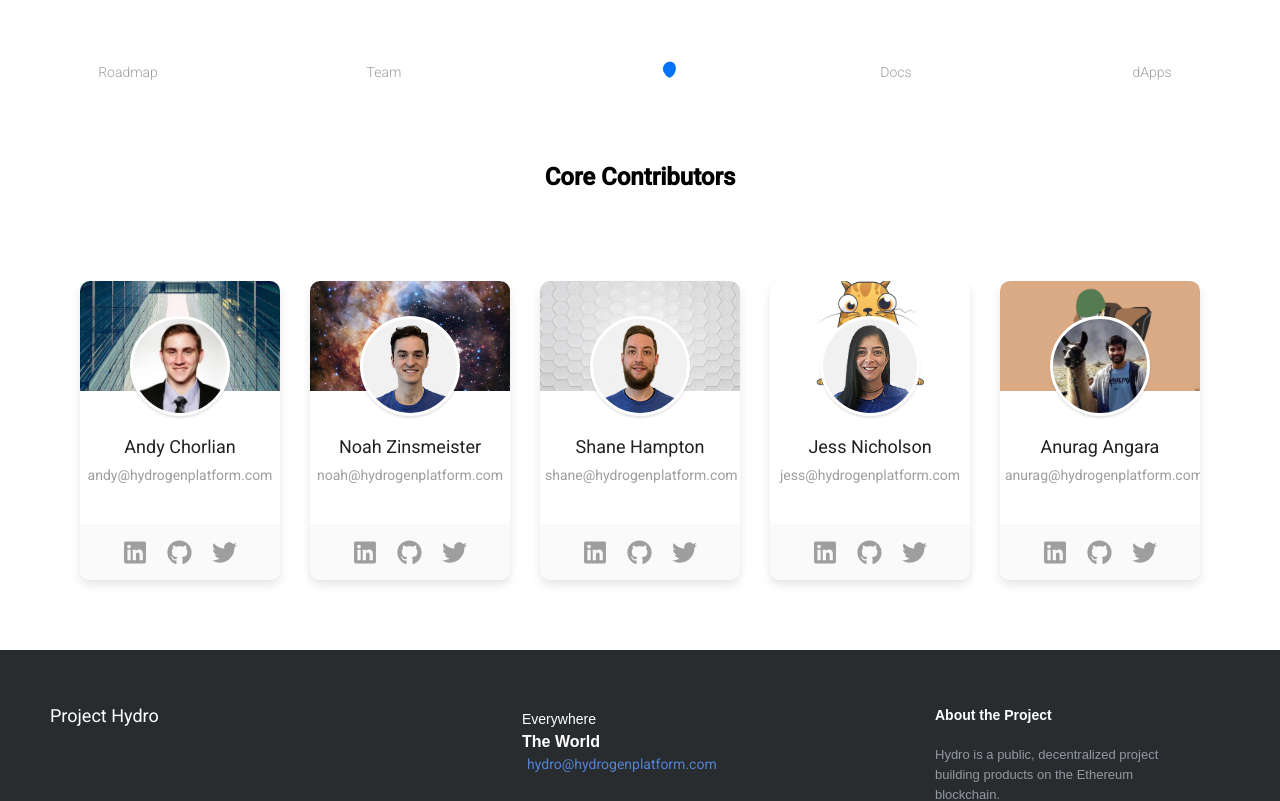
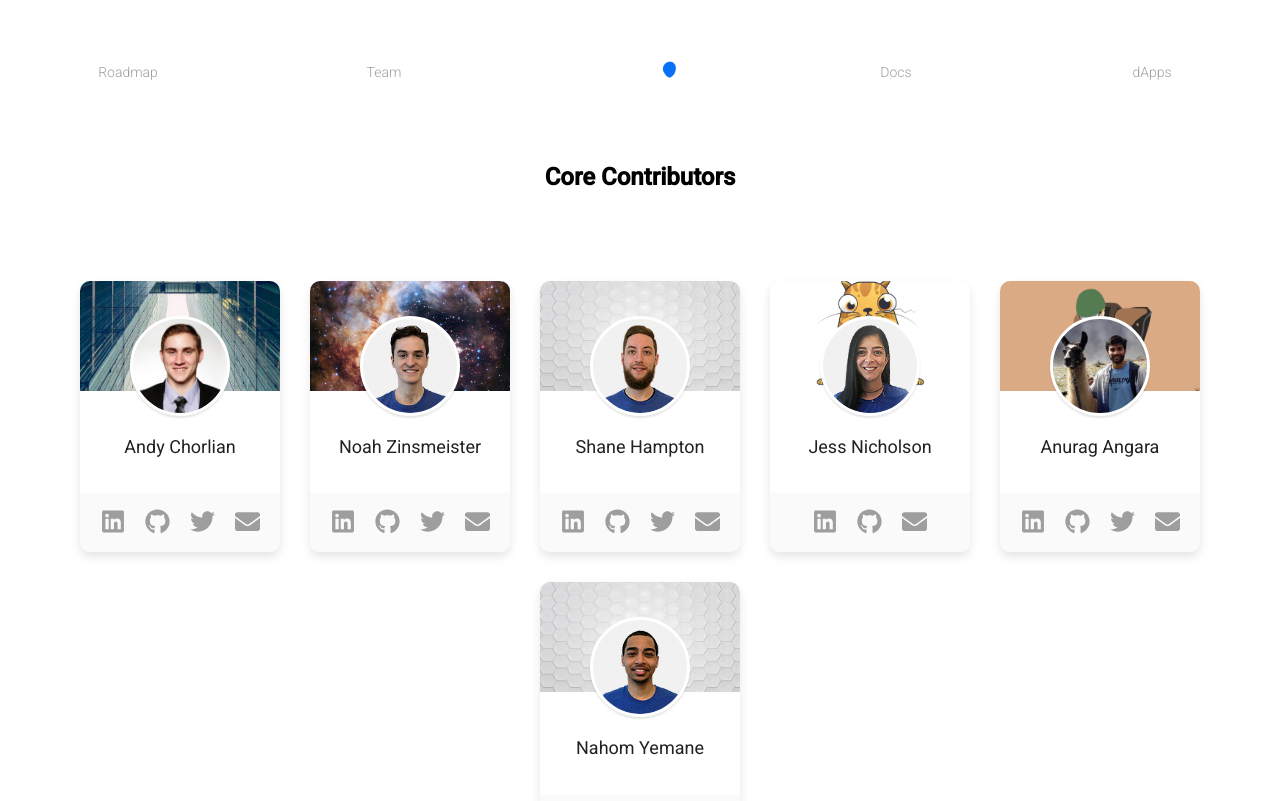
Before and after one commit to hydrogen-dev/projecthydro.org, a React (Create React App) app: page /team in a window 1280 px wide. Shown: the top 801 px of the page. Built offline with nearby package versions, Linux system fonts and the light colour scheme; the HTML template or start-up script is replaced by a standard one.

Commit message:
Adding Nahom and only show profiles people have

```diff
--- a/src/Team.js
+++ b/src/Team.js
@@ -48,7 +48,6 @@ class Team extends Component  {
             name = "Jess Nicholson"
             linkedIn="https://www.linkedin.com/in/jessica-nicholson-4b117092/"
             email="jess@hydrogenplatform.com"
-            twitter=""
             github="https://github.com/JessHydrogen"
             photoName = "jess.png"
             backgroundName = "kitty.jpg"
@@ -62,6 +61,14 @@ class Team extends Component  {
             photoName = "anurag.png"
             backgroundName = "mumen.png"
           />
+          <Profile
+            name = "Nahom Yemane"
+            linkedIn="https://www.linkedin.com/in/nahom-yemane/"
+            email="nahom@hydrogenplatform.com"
+            twitter="https://twitter.com/NYemane_"
+            photoName = "nahom.png"
+            backgroundName = "hexagons.png"
+          />
         </div>
       </section>
       </>
--- a/src/profiles/Profile.js
+++ b/src/profiles/Profile.js
@@ -1,10 +1,12 @@
 import React, { Component } from 'react';
 import { FontAwesomeIcon } from '@fortawesome/react-fontawesome'
+import { faEnvelope } from '@fortawesome/free-solid-svg-icons'
 
 import './Profile.css';
 
 class Profile extends Component {
   render() {
+    console.log(this.props.github)
     return (
       <div className="card">
         <div
@@ -18,17 +20,32 @@ class Profile extends Component {
           </div>
         </div>
         <h3>{this.props.name}</h3>
-        <a href={`mailto:${this.props.email}`}>{this.props.email}</a>
         <ul>
+
+          {this.props.linkedIn === undefined ? undefined : (
             <a href={this.props.linkedIn} target="_blank" rel="noopener noreferrer">
               <i style={{fontSize: 25}}><FontAwesomeIcon icon={['fab', 'linkedin']} /></i>
             </a>
+          )}
+
+          {this.props.github === undefined ? undefined : (
             <a href={this.props.github} target="_blank" rel="noopener noreferrer">
               <i style={{fontSize: 25}}><FontAwesomeIcon icon={['fab', 'github']}/></i>
             </a>
+          )}
+
+          {this.props.twitter === undefined ? undefined : (
             <a href={this.props.twitter} target="_blank" rel="noopener noreferrer">
               <i style={{fontSize: 25}}><FontAwesomeIcon icon={['fab', 'twitter']}/></i>
             </a>
+          )}
+
+          {this.props.email === undefined ? undefined : (
+            <a href={`mailto:${this.props.email}`} target="_blank" rel="noopener noreferrer">
+              <i style={{fontSize: 25}}><FontAwesomeIcon icon={faEnvelope}/></i>
+            </a>
+          )}
+
         </ul>
       </div>
     )
```
Also changed, not shown: public/people/Nahom.png (added). Lines whose indentation alone changed are shown as unchanged.
